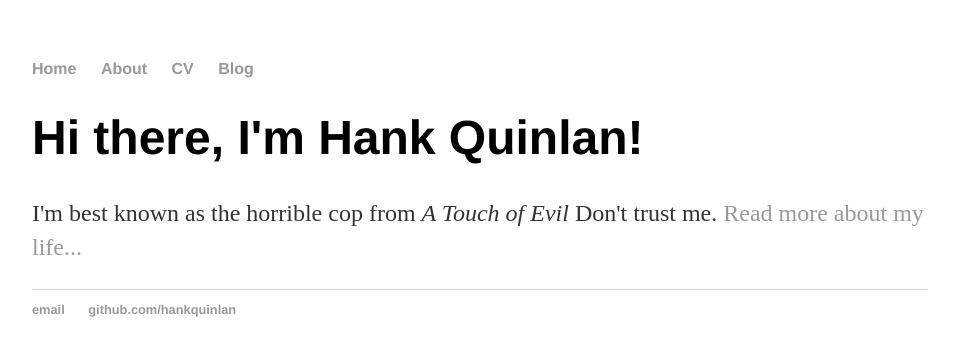
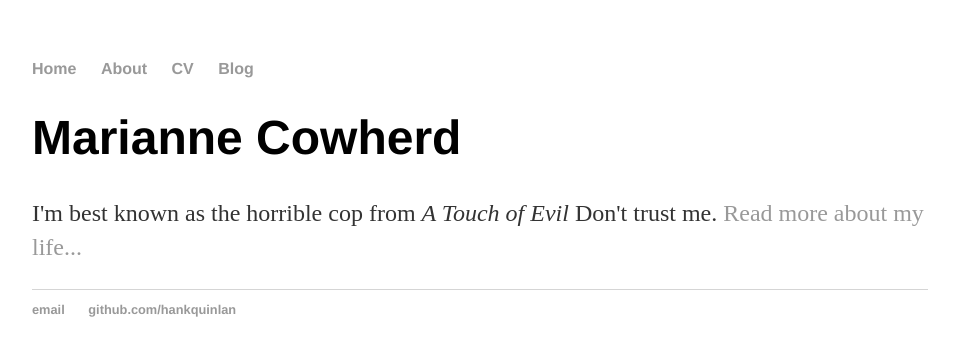
Before and after one commit to mariannecowherd/mariannecowherd.github.io, a Jekyll site: the page built from index.html, in a window 1280 px wide. Shown: the top 356 px of the page, without its empty margins (160-1115 px from the left). Built offline with Jekyll 4.4.1, drawn with Linux system fonts in a browser that asks for light colours.

Commit message:
Update index.html
homepage

```diff
--- a/index.html
+++ b/index.html
@@ -1,30 +1,8 @@
-<!DOCTYPE html>
-<html>
-	<head>
-		<title>Hank Quinlan, Horrible Cop</title>
-		<!-- link to main stylesheet -->
-		<link rel="stylesheet" type="text/css" href="/css/main.css">
-	</head>
-	<body>
-		<nav>
-    		<ul>
-        		<li><a href="/">Home</a></li>
-	        	<li><a href="/about">About</a></li>
-        		<li><a href="/cv">CV</a></li>
-        		<li><a href="/blog">Blog</a></li>
-    		</ul>
-		</nav>
-		<div class="container">
-    		<div class="blurb">
-        		<h1>Hi there, I'm Hank Quinlan!</h1>
-				<p>I'm best known as the horrible cop from <em>A Touch of Evil</em> Don't trust me. <a href="/about">Read more about my life...</a></p>
-    		</div><!-- /.blurb -->
-		</div><!-- /.container -->
-		<footer>
-    		<ul>
-        		<li><a href="mailto:hankquinlanhub@gmail.com">email</a></li>
-        		<li><a href="https://github.com/hankquinlan">github.com/hankquinlan</a></li>
-			</ul>
-		</footer>
-	</body>
-</html>
+---
+layout: default
+title: Marianne Cowherd
+---
+<div class="blurb">
+	<h1>Marianne Cowherd</h1>
+	<p>I'm best known as the horrible cop from <em>A Touch of Evil</em> Don't trust me. <a href="/about">Read more about my life...</a></p>
+</div><!-- /.blurb -->
```
